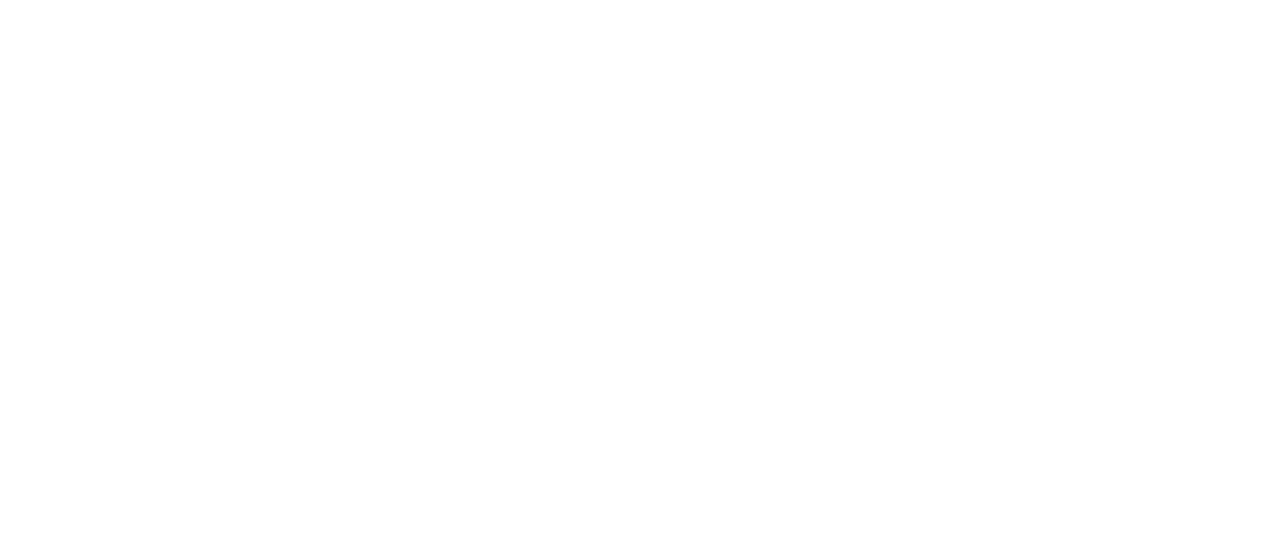
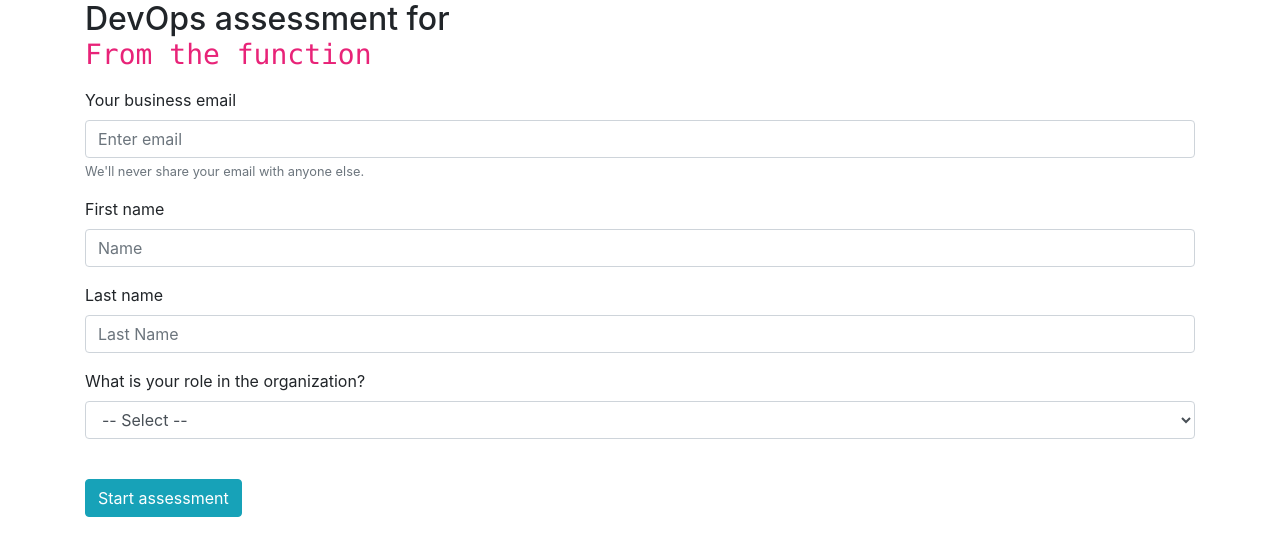
Before and after one commit to rauldevilla/tech-rx-devops, a React (Create React App) app: page /start/1 in a window 1280 px wide. Shown: the top 556 px of the page. Built offline with nearby package versions, Linux system fonts and the light colour scheme.

Commit message:
Add application context handling

```diff
--- a/src/App.js
+++ b/src/App.js
@@ -3,10 +3,11 @@
 
 import { BrowserRouter as Router, Route } from 'react-router-dom';
 import Landing from './components/Landing';
-import ProtectedRoute from './components/ProtectedRoute';
+//import ProtectedRoute from './components/ProtectedRoute';
 import Survey from './components/Survey';
-import Login from './components/Login';
-import Unauthorized from './components/Unauthorized';
+//import Login from './components/Login';
+//import Unauthorized from './components/Unauthorized';
+import UserSessionContextProvider from './contexts/UserContext';
 
 function App() {
   const [user, setUser] = useState(false);
@@ -45,13 +46,17 @@
 
   return (
     <div className="App">
-      <Router>
-        <Route exact path='/' render={props => <Landing {...props}/>}/>
-        <Route exact path='/survey/:id' render={props => <Survey {...props} user={user} />} />
-        <Route exact path='/assessment/:client' render={props => <Login {...props}/>} />
-      </Router>
+      <UserSessionContextProvider>
+        <Router>
+          <Route exact path='/start/:userToken' render={props => <Landing {...props}/>}/>
+          <Route exact path='/survey/:id' render={props => <Survey {...props} user={user} />} />
+        </Router>
+      </UserSessionContextProvider>
     </div>
   );
+
+
+//  <Route exact path='/assessment/:client' render={props => <Login {...props}/>} />
 
 }
 
--- a/src/components/Functions.js
+++ b/src/components/Functions.js
@@ -1,3 +1,4 @@
+var autenticated = false;
 
 export const saveLoginInformation = (loginInformation, onSuccess, onError) => {
     var sessionIdString = String(loginInformation);
@@ -8,3 +9,17 @@
         onError();
     }
 };
+
+export const validateUserToken = (userToken, onSuccess, onError) => {
+    if (userToken !== null && String(userToken).endsWith('1')) {
+        autenticated = true;
+        onSuccess({"name": "From the function"});
+    } else {
+        autenticated = false;
+        onError({'message': 'Error'});
+    }
+};
+
+export const isAuthenticated = () => {
+    return autenticated;
+};
--- a/src/components/Landing.js
+++ b/src/components/Landing.js
@@ -1,22 +1,58 @@
-import React, { useState } from 'react';
+import React, { useState, Component } from 'react';
 import Spinner from 'react-bootstrap/Spinner';
 import Container from 'react-bootstrap/Container';
 import Login from './Login';
 import Unauthorized from './Unauthorized';
 
-const Landing = props => {
+import { validateUserToken } from './Functions';
+import { UserSessionContext } from '../contexts/UserContext';
 
-    const [target, setTarget] = useState(props.match.params.target);
-    const [client, setClient] = useState({ 'name': props.match.params.client });
+class Landing extends Component {
 
-    return (
-    <div style={{margin: "10px 10px"}}>
-        <Spinner animation="grow" variant="info" />
-    </div>
-    )
+    static contextType = UserSessionContext;
+
+    constructor(props) {
+        super(props);
+
+        this.state = {
+            userToken: props.match.params.userToken,
+            client: { name: null }
+        }
+    }
+
+    componentDidMount() {
+
+        validateUserToken(this.state.userToken,
+            (c) => {
+                this.setState({ client: c });
+            },
+            (error) => {
+                console.error(error);
+            });
+
+    }
+
+    isClientReady = () => {
+        return this.state.client !== null && this.state.client.name !== null;
+    }
+
+    render() {
+        const { company } = this.context;
+        console.log('Landing.state', this.state);
+
+        if (this.isClientReady()) {
+            return (
+                <Login client={this.state.client}/>
+            )
+        } else {
+            return (
+                <div style={{ margin: "10px 10px" }}>
+                    <Spinner animation="grow" variant="info" />
+                </div>
+            );
+        }
+    }
 
 };
 
-//return (<Login client={client} history={props.history} handleLogin={props.handleLogin}/>);
-
 export default Landing;
--- a/src/components/Login.js
+++ b/src/components/Login.js
@@ -14,7 +14,7 @@
     const [validated, setValidated] = useState(false);
     const [loginInformation, setLoginInformation] = useState({});
 
-    const clientName = props.match.params.client;
+    const clientName = props.client.name;
 
     const handleSubmit = (event) => {
         const form = event.currentTarget;
@@ -22,12 +22,9 @@
             event.preventDefault();
             event.stopPropagation();
         } else {
-            console.log('pre-validating...');
             var number = Math.floor(Math.random() * 10);
-            console.log('loginInformation', loginInformation);
             saveLoginInformation(number,
                 () => {
-                    console.log('onSuccess');
                     props.history.push("/survey/123456789");
                 },
                 () => {
--- /dev/null
+++ b/src/contexts/UserContext.js
@@ -0,0 +1,21 @@
+import React, { createContext, Component } from 'react';
+
+export const UserSessionContext = createContext();
+
+class UserSessionContextProvider extends Component {
+    state = {
+        company: {
+            name: 'Default company'
+        }
+    }
+
+    render() {
+        return (
+            <UserSessionContext.Provider value={{...this.state}}>
+                {this.props.children}
+            </UserSessionContext.Provider>
+        );
+    }
+}
+
+export default UserSessionContextProvider;
```
